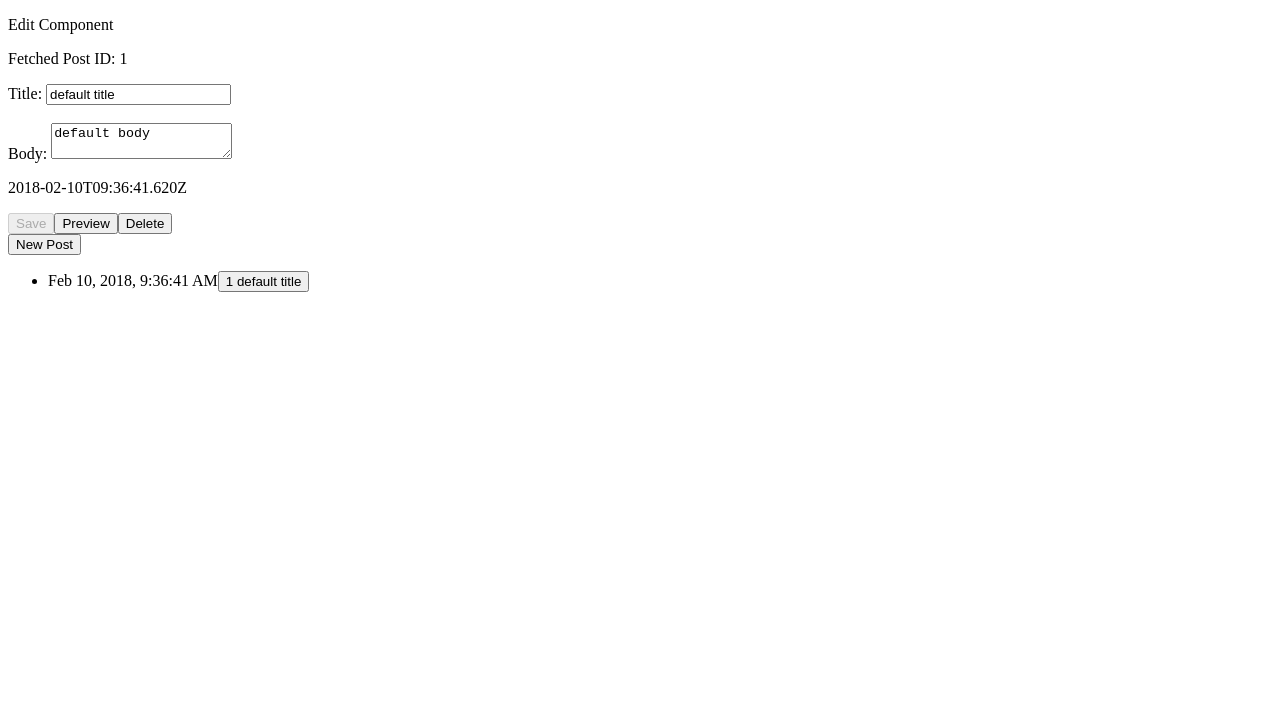
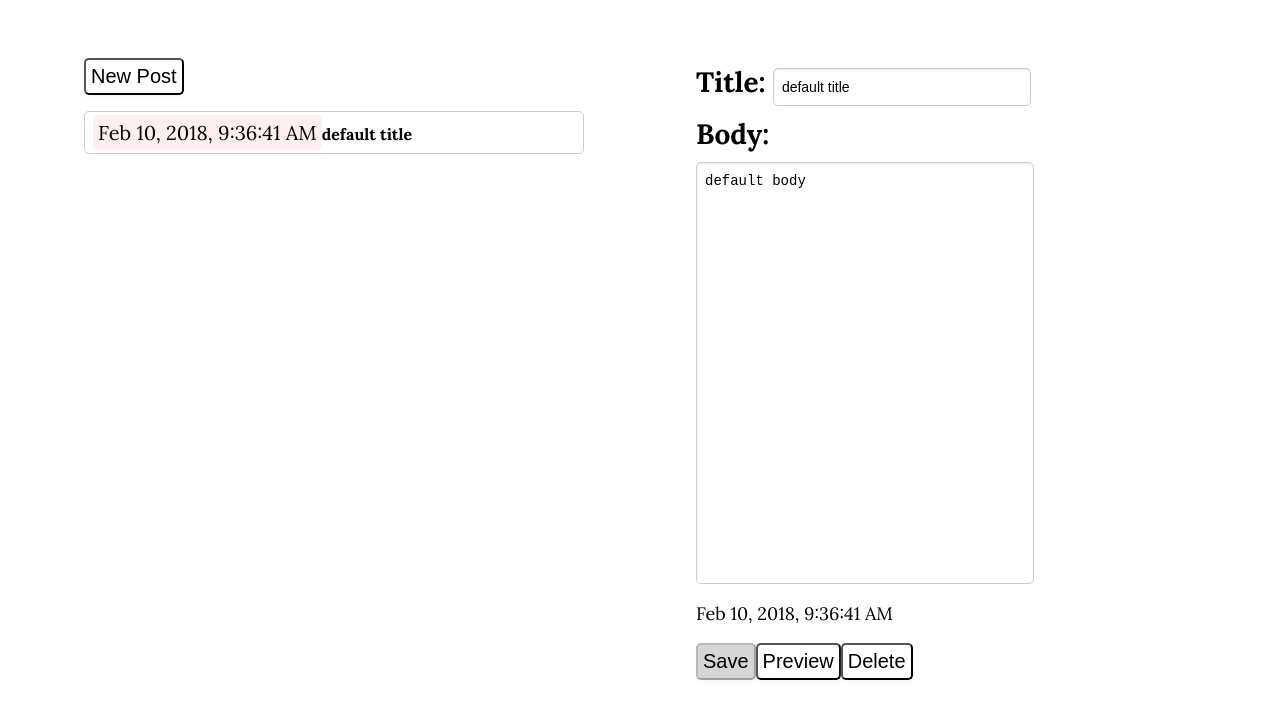
Before and after one commit to brmi/angular-blog-backend, an Angular app: page / in a window 1280 px wide. Both pictures are taken after a click on the button "New Post". Shown: the top 718 px of the page. Built offline with nearby package versions, Linux system fonts and the light colour scheme.

Commit message:
added basic styles

```diff
--- a/src/app/app.component.css
+++ b/src/app/app.component.css
@@ -0,0 +1,7 @@
+@import url('https://fonts.googleapis.com/css?family=Lora:400,700');
+
+.container{
+    padding: 20px;
+    font-family: 'Lora', Arial, Helvetica, sans-serif;
+    font-size: 16px;
+}
--- a/src/app/app.component.html
+++ b/src/app/app.component.html
@@ -1,2 +1,4 @@
 <!-- Root Component for App; all selectors will go here -->
-<router-outlet></router-outlet>
+<div class="container">
+    <router-outlet></router-outlet>
+</div>
--- a/src/app/edit/edit.component.css
+++ b/src/app/edit/edit.component.css
@@ -0,0 +1,61 @@
+.edit{
+    padding: 30px;
+    min-width: 500px;
+}
+
+:host {
+   display:flex;
+   justify-content: space-around;
+
+  }
+
+.title, .body{
+      font-size: 28px;
+      font-weight: 700;
+  }
+
+button{
+	background-color: #fff;
+    margin: auto;
+    color: #000;
+    border-radius: 5px;
+    box-shadow: 0 2px 4px rgba(228, 228, 228, 0.16), 0 2px 4px rgba(230, 230, 230, 0.23);
+    font-size: 20px;
+    padding: 5px;
+    background: none;
+    cursor: pointer;
+}
+
+button:disabled{
+    background-color: rgb(214, 214, 214);
+    cursor: default !important;
+}
+
+
+input{
+    display: inline-block;
+    font-size: 14px;
+    width:240px;
+    margin: 10px auto;
+    padding: 10px 8px 10px 8px;
+    border-radius: 5px;
+    box-shadow: inset 0 1px 2px rgba(214, 214, 214, 0.55), 0px 1px 1px rgba(255,255,255,.5);
+    border: 1px solid rgb(204, 204, 204);
+  }
+
+textarea{
+    display: block;
+    font-size: 14px;
+    width:320px;
+    min-height: 400px;
+    resize: none;
+    margin-top: 10px;
+    padding: 10px 8px 10px 8px;
+    border-radius: 5px;
+    box-shadow: inset 0 1px 2px rgba(214, 214, 214, 0.55), 0px 1px 1px rgba(255,255,255,.5);
+    border: 1px solid rgb(204, 204, 204);
+}
+
+.modifiedTime{
+    font-size: 18px;
+}
--- a/src/app/edit/edit.component.html
+++ b/src/app/edit/edit.component.html
@@ -1,10 +1,9 @@
-<p>Edit Component</p>
+<div app-list [post]="post"></div>
 
 <div class="edit">
-  <p>Fetched Post ID: {{ post.postid }}</p>
 
   <div>
-    <label>Title: </label>
+    <label class="title">Title: </label>
     <input
       type="text"
       class="form-control"
@@ -13,10 +12,8 @@
       (ngModelChange)="allowSave()">
   </div>
 
-  <br/>
-
   <div>
-    <label>Body: </label>
+    <label class="body">Body: </label>
     <textarea
       type="text"
       class="form-control"
@@ -26,7 +23,7 @@
 
     </textarea>
   </div>
-  <p>{{post.modified}}</p>
+  <p class="modifiedTime">{{post.modified | date:'medium'}}</p>
 
   <button (click)="onSave()"
     [disabled]="disableSave">Save</button>
@@ -35,9 +32,4 @@
 
   <button (click)="onDelete()">Delete</button>
 
-  <p *ngIf="savedPost">Post was saved.</p>
-  <p *ngIf="deletedPost">Post was deleted.</p>
-
 </div>
-
-<app-list [post]="post"></app-list>
--- a/src/app/edit/edit.component.ts
+++ b/src/app/edit/edit.component.ts
@@ -4,7 +4,7 @@ import { Router, ActivatedRoute, Params } from '@angular/router';
 import { ListComponent } from '../list/list.component';
 
 @Component({
-  selector: 'app-edit',
+  selector: '[app-edit]',
   templateUrl: './edit.component.html',
   styleUrls: ['./edit.component.css'],
   // providers: [BlogService]
--- a/src/app/list/list.component.css
+++ b/src/app/list/list.component.css
@@ -0,0 +1,51 @@
+.list{
+    padding: 30px;
+    min-width: 500px;
+}
+
+.listtag{
+    list-style: none;
+}
+
+a:hover{
+    color: blue;
+}
+
+a{
+    font-weight: 700;
+}
+
+ul {
+    padding-left: 0;
+}
+
+li{
+    padding: 8px;
+    border: 1px solid rgb(204, 204, 204);
+    margin-bottom: 6px;
+    border-radius: 5px;
+}
+
+li:hover{
+    cursor: pointer;
+    color: blue;
+}
+
+.createdTime{
+    background-color: rgb(255, 239, 241);
+    font-size: 20px;
+    padding: 5px;
+    border-radius: 5px;
+}
+
+button{
+	background-color: #fff;
+    margin: auto;
+    color: #000;
+    border-radius: 5px;
+    box-shadow: 0 2px 4px rgba(228, 228, 228, 0.16), 0 2px 4px rgba(230, 230, 230, 0.23);
+    font-size: 20px;
+    padding: 5px;
+    background: none;
+    cursor: pointer;
+}
--- a/src/app/list/list.component.html
+++ b/src/app/list/list.component.html
@@ -1,24 +1,10 @@
 
-<!-- <div *ngIf="new_post"> -->
+<div class="list">
   <button (click)="newPost()">New Post</button>
-<!-- </div> -->
-
-<div>
-  <ul class="list">
-    <li *ngFor="let post of posts | sort:'postid'">
-      <span>{{post.created | date:'medium' }}</span>
-      <button (click)="onClickPost(post.postid)">
-        <span class="badge">{{post.postid}}</span> {{post.title}}
-      </button>
+  <ul class="listtag">
+    <li (click)="onClickPost(post.postid)" *ngFor="let post of posts | sort:'postid'">
+      <span class="createdTime" >{{post.created | date:'medium' }}</span>
+      <a>{{post.title}} </a>
     </li>
   </ul>
 </div>
-
-
-  <!-- export class Post {
-    postid: number;
-    created: Date;
-    modified: Date;
-    title: string;
-    body: string;
-  } -->
--- a/src/app/list/list.component.ts
+++ b/src/app/list/list.component.ts
@@ -3,7 +3,7 @@ import { Post, BlogService } from '../blog.service';
 import { Router, ActivatedRoute, Params } from '@angular/router';
 
 @Component({
-  selector: 'app-list',
+  selector: '[app-list]',
   templateUrl: './list.component.html',
   styleUrls: ['./list.component.css'],
   // providers: [BlogService]
```
